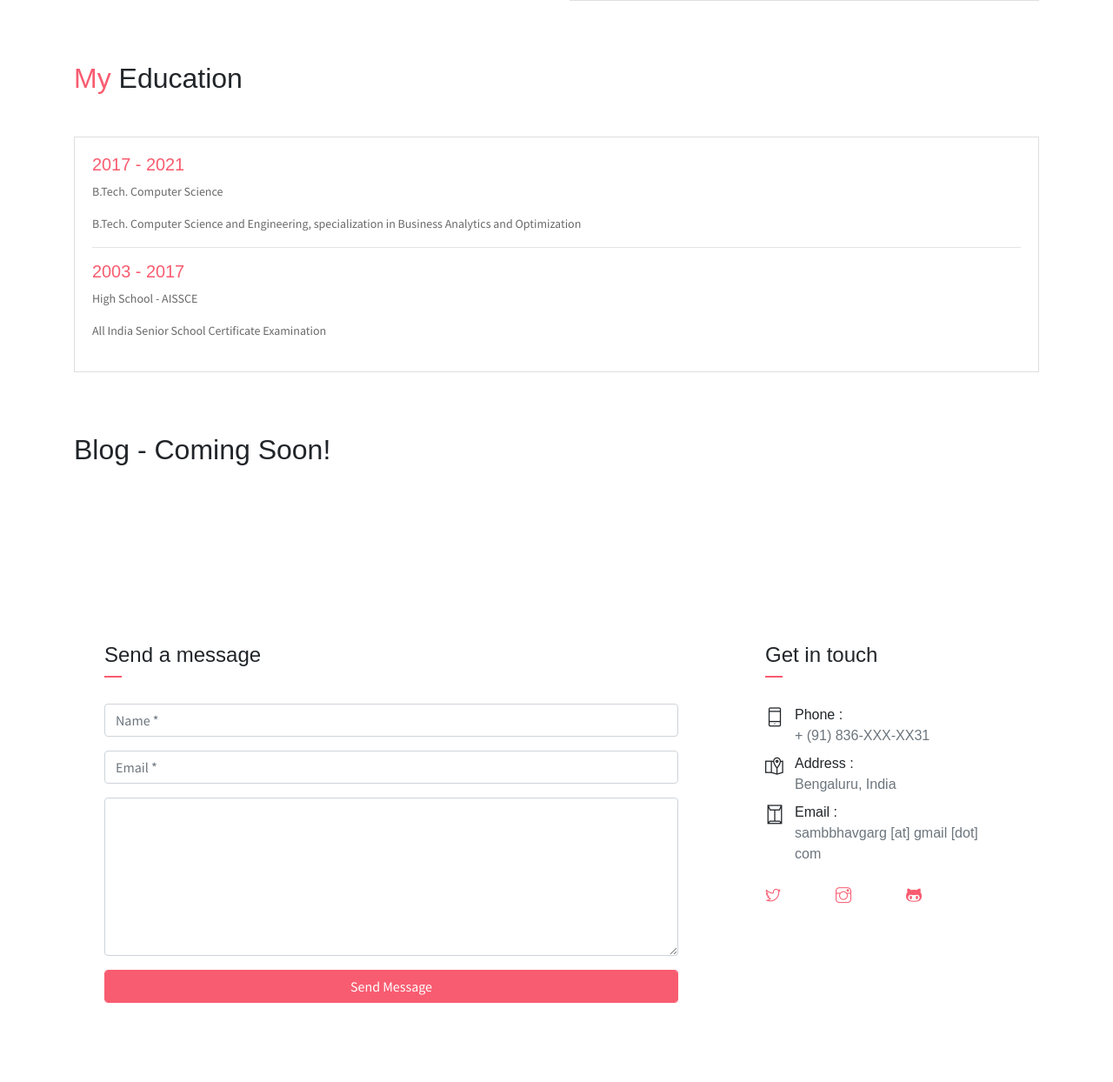
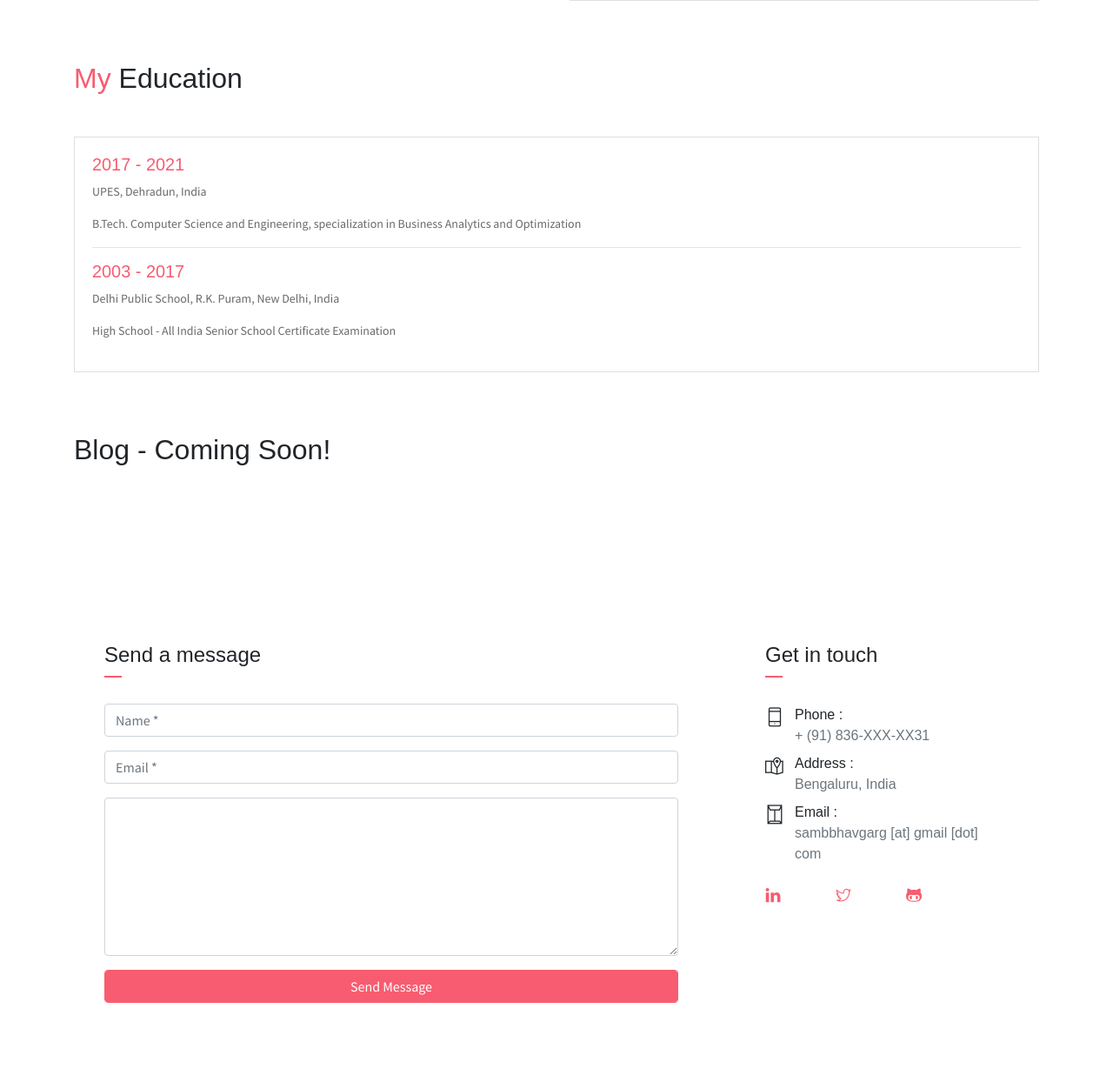
Before and after one commit to sambbhavgarg/personal-website, a Flask app: page / in a window 1280 px wide. Shown: the part 2699-3943 px from the top of the page at 87% size. Run offline with Flask 2, Linux system fonts and the light colour scheme; some libraries are stand-ins or nearby versions.

Commit message:
removed insta, added linkedin, added education institutions + minor edits

```diff
--- a/static/content/about.json
+++ b/static/content/about.json
@@ -12,7 +12,8 @@
         "Address" : "New Delhi, India",
         "twitter": "https://twitter.com/sambbhavgarg",
         "instagram": "https://www.instagram.com/sambbhavgarg",
-        "github": "https://github.com/sambbhavgarg"
+        "github": "https://github.com/sambbhavgarg",
+        "linkedin": "https://linkedin.com/in/sambbhavgarg"
     },
 
     "section_my_expertise": {
--- a/static/js/load-content.js
+++ b/static/js/load-content.js
@@ -28,8 +28,8 @@ document.addEventListener('DOMContentLoaded', function() {
                 <li><span>Address</span> :  ${data.section_personal_info.Address}</li>
             </ul>
             <ul class="social-icons pt-3">
+                <li class="social-item"><a class="social-link" href="${data.section_personal_info.linkedin}"><i class="ti-linkedin" aria-hidden="true"></i></a></li>
                 <li class="social-item"><a class="social-link" href="${data.section_personal_info.twitter}"><i class="ti-twitter" aria-hidden="true"></i></a></li>
-                <li class="social-item"><a class="social-link" href="${data.section_personal_info.instagram}"><i class="ti-instagram" aria-hidden="true"></i></a></li>
                 <li class="social-item"><a class="social-link" href="${data.section_personal_info.github}"><i class="ti-github" aria-hidden="true"></i></a></li>
             </ul>
         `;
--- a/templates/index.html
+++ b/templates/index.html
@@ -16,8 +16,8 @@
     <header class="header">
         <div class="container">
             <ul class="social-icons pt-3">
+                <li class="social-item"><a class="social-link" href="https://www.linkedin.com/in/sambbhavgarg"><i class="ti-linkedin" aria-hidden="true"></i></a></li>
                 <li class="social-item"><a class="social-link" href="https://twitter.com/SambbhavGarg"><i class="ti-twitter" aria-hidden="true"></i></a></li>
-                <li class="social-item"><a class="social-link" href="https://www.instagram.com/sambbhavgarg"><i class="ti-instagram" aria-hidden="true"></i></a></li>
                 <li class="social-item"><a class="social-link" href="https://github.com/sambbhavgarg"><i class="ti-github" aria-hidden="true"></i></a></li>
             </ul>
             <div class="header-content">
@@ -25,7 +25,7 @@
                 <h1 class="header-title">Sambbhav Garg</h1>
                 <h6 class="header-mono" >Full Stack AI Engineer</h6>
                 <a href="static/docs/sambbhav-garg-resume.pdf" class="btn btn-primary btn-rounded" download="Sambbhav_Garg_Resume.pdf">
-                    <i class="ti-printer pr-2"></i>Print Resume
+                    <i class="ti-printer pr-2"></i>View Resume
                 </a>
             </div>
         </div>
@@ -127,7 +127,7 @@
                             <h6 class="title text-danger">Data Understanding & Modeling</h6>
                             <P class="subtitle">
                                 <ul>
-                                    <li>Exploratory Data Analytics,
+                                    <li>Exploratory Data Analytics</li>
                                     <li>Data Visualization</li>
                                     <li>Machine Learning</li>
                                     <li>Deep Learning/NLP</li>
@@ -207,12 +207,12 @@
                     <div class="card">
                         <div class="card-body">
                             <h6 class="title text-danger">2017 - 2021</h6>
-                            <P>B.Tech. Computer Science</P>
+                            <P>UPES, Dehradun, India</P>
                             <P class="subtitle">B.Tech. Computer Science and Engineering, specialization in Business Analytics and Optimization</P>
                             <hr>
                             <h6 class="title text-danger">2003 - 2017</h6>
-                            <P>High School - AISSCE</P>
-                            <P class="subtitle">All India Senior School Certificate Examination</P>
+                            <P>Delhi Public School, R.K. Puram, New Delhi, India</P>
+                            <P class="subtitle">High School - All India Senior School Certificate Examination</P>
 
                         </div>
                     </div>
@@ -730,8 +730,8 @@
                             </div>
                         </div>
                         <ul class="social-icons pt-3">
+                            <li class="social-item"><a class="social-link" href="https://www.linkedin.com/in/sambbhavgarg"><i class="ti-linkedin" aria-hidden="true"></i></a></li>
                             <li class="social-item"><a class="social-link" href="https://twitter.com/SambbhavGarg"><i class="ti-twitter" aria-hidden="true"></i></a></li>
-                            <li class="social-item"><a class="social-link" href="https://www.instagram.com/sambbhavgarg"><i class="ti-instagram" aria-hidden="true"></i></a></li>
                             <li class="social-item"><a class="social-link" href="https://github.com/SG2199"><i class="ti-github" aria-hidden="true"></i></a></li>
                         </ul>
                     </div>
```
